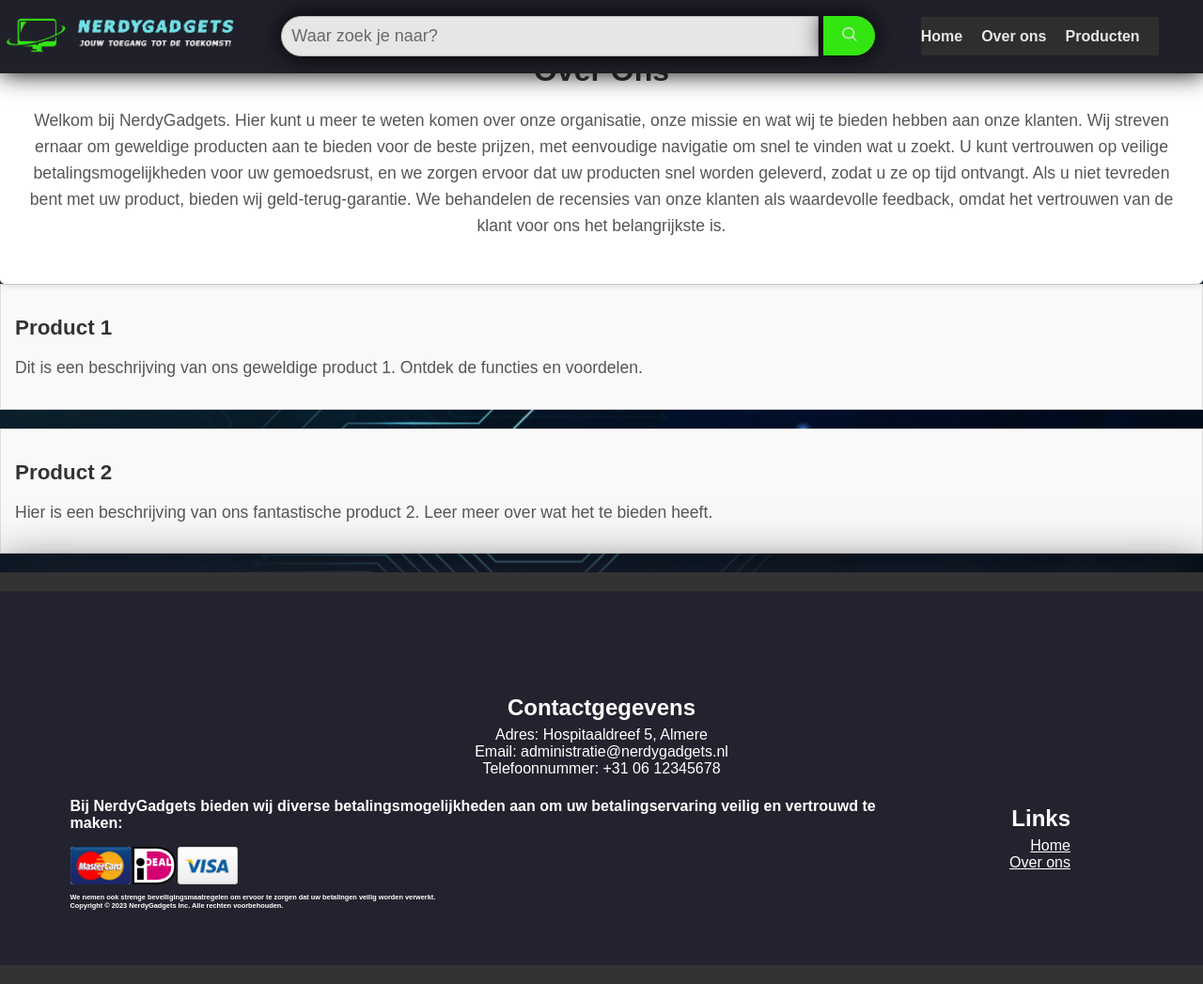
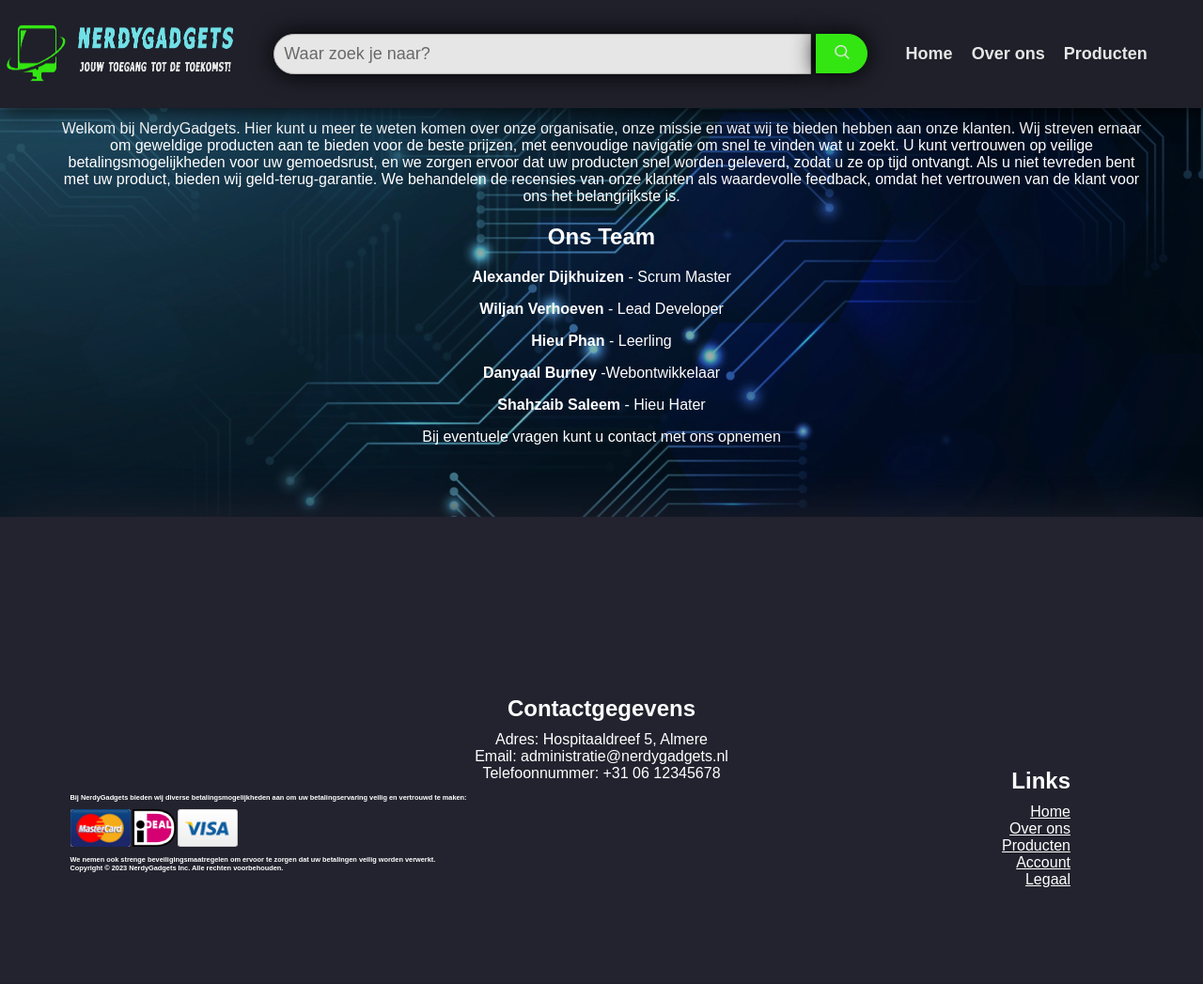
Before and after one commit to wiljanverhoeven/NerdyGadgets, a PHP site: page /pages/over-ons.php in a window 1280 px wide. Shown: the whole page at 94% size. After the commit the page ends 944 px from the top, so only its background shows below. Run offline with PHP 8.4, Linux system fonts and the light colour scheme.

Commit message:
over ons

```diff
--- a/pages/over-ons.php
+++ b/pages/over-ons.php
@@ -5,8 +5,8 @@
     <meta name="viewport" content="width=device-width, initial-scale=1.0">
     <title>Over Ons | NerdyGadgets</title>
     <link rel="icon" type="image/png" href="/images/Logo_icon 2">
-    <link rel="stylesheet" href="styling/basic-style.css">
-    <link rel="stylesheet" href="styling/over-ons.css">
+    <link rel="stylesheet" href="../styling/basic-style.css">
+
 </head>
 <body>
     <header>
@@ -31,7 +31,7 @@
         </nav>
 
         <div class="icons">
-            <!-- Voeg hier de winkelwagen en accountknoppen toe als dat nodig is -->
+
         </div>
     </header>
 
@@ -44,35 +44,35 @@ Wij streven ernaar om geweldige producten aan te bieden voor de beste prijzen, m
 U kunt vertrouwen op veilige betalingsmogelijkheden voor uw gemoedsrust, en we zorgen ervoor dat uw producten snel worden geleverd, zodat u ze op tijd ontvangt.
 Als u niet tevreden bent met uw product, bieden wij geld-terug-garantie. We behandelen de recensies van onze klanten als waardevolle feedback, omdat het vertrouwen van de klant voor ons het belangrijkste is.
             </p>
-        </section>
 
-        <!-- Voorbeeld van productinformatie sectie -->
-        <section class="product-info">
-            <h2>Product 1</h2>
-            <p>
-Dit is een beschrijving van ons geweldige product 1. Ontdek de functies en voordelen.
-            </p>
-        </section>
 
-        <section class="product-info">
-            <h2>Product 2</h2>
-            <p>
-Hier is een beschrijving van ons fantastische product 2. Leer meer over wat het te bieden heeft.
-            </p>
-        </section>
+
+
+            <h2>Ons Team</h2>
+            <p><strong>Alexander Dijkhuizen</strong> - Scrum Master</p>
+            <p><strong>Wiljan Verhoeven</strong> - Lead Developer</p>
+            <p><strong>Hieu Phan</strong> - Leerling</p>
+            <p><strong>Danyaal Burney</strong> -Webontwikkelaar</p>
+            <p><strong>Shahzaib Saleem</strong> - Hieu Hater</p>
+
+
+
+
+            <p>Bij eventuele vragen kunt u contact met ons opnemen</p>
     </main>
 
     <footer>
+
         <div class="inhoudFooter">
-            <div class="contact">
-                <h3 style="color: #fff">Contactgegevens</h3>
-                <p style="color: #fff">
-    Adres: Hospitaaldreef 5, Almere
-<br>
+            <div class="contactfooter">
+                <h3 style="color: #fff" ;>Contactgegevens</h3>
+                <p style="color: #fff" ;>
+                    Adres: Hospitaaldreef 5, Almere
+                    <br>
                     Email: administratie@nerdygadgets.nl
-<br>
+                    <br>
                     Telefoonnummer: +31 06 12345678
-</p>
+                </p>
             </div>
 
             <div class="betaalmiddelen">
@@ -80,19 +80,22 @@ Hier is een beschrijving van ons fantastische product 2. Leer meer over wat het
                     <p>Bij NerdyGadgets bieden wij diverse betalingsmogelijkheden aan om uw betalingservaring veilig en vertrouwd te maken:</p>
                     <ul id="list">
                         <a>
-                            <img src="images/icon-mastercard.png" width="64.2" height="40">
-                            <img src="images/IDEAL_Logo.png" width="46" height="40">
-                            <img src="images/icon-visa.png" width="64.2" height="40">
+                            <img src="images/icon-mastercard.png" width="64.2" height="40" >
+                            <img src="images/IDEAL_Logo.png" width="46" height="40" >
+                            <img src="images/icon-visa.png" width="64.2" height="40" >
                         </a>
                     </ul>
-We nemen ook strenge beveiligingsmaatregelen om ervoor te zorgen dat uw betalingen veilig worden verwerkt.
+                    We nemen ook strenge beveiligingsmaatregelen om ervoor te zorgen dat uw betalingen veilig worden verwerkt.
                     <br>
-Copyright © 2023 NerdyGadgets Inc. Alle rechten voorbehouden.
-                </h6>
+                    Copyright © 2023 NerdyGadgets Inc. Alle rechten voorbehouden.</h6>
             </div>
 
             <div class="links">
                 <h3>Links</h3>
-                <a style="color: #fff" href="../index.php">Home</a>
-                <a style="color: #fff" href="over-ons.php">Over ons</a>
-                <a style="color: #fff" href
+                <a style="color: #fff" ; href="./">Home</a>
+                <a style="color: #fff" ; href="./#about">Over ons</a>
+                <a style="color: #fff" ; href="./search/">Producten</a>
+                <a style="color: #fff"; href="./account/">Account</a>
+                <a style="color: #fff"; href="./legal/">Legaal</a>
+            </div>
+    </footer>
```
Also changed, not shown: styling/over-ons.css (+4 -4 lines).
